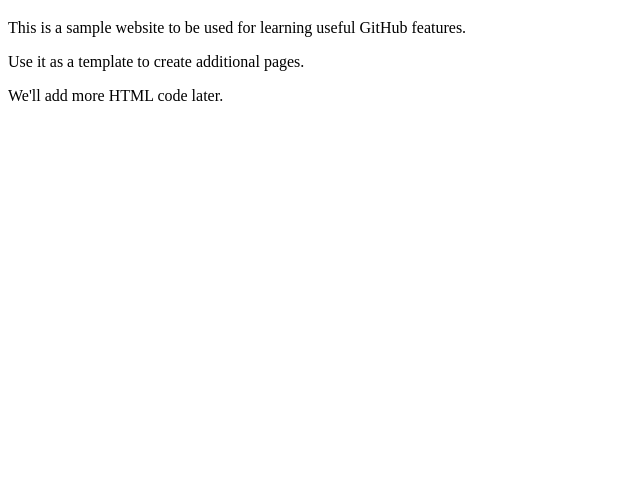
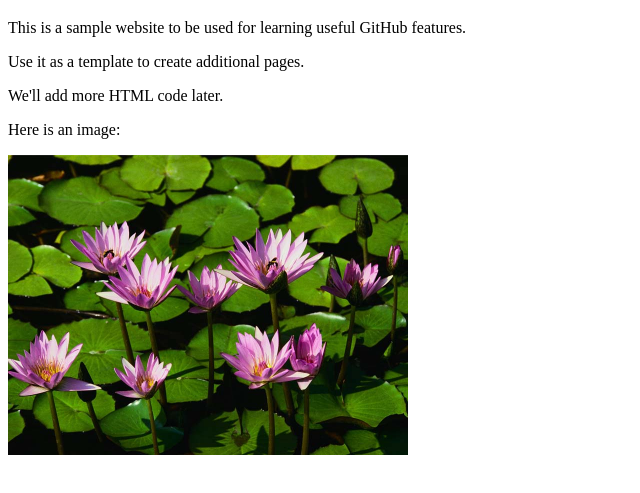
Before and after one commit to dszarkow/LearnGitHub, a plain HTML site: page blue.html in a window 1280 px wide. Shown: the part 61-554 px from the top of the page, without its empty margins (0-640 px from the left). Drawn offline with Linux system fonts and the light colour scheme.

Commit message:
Added one image to each page.

```diff
--- a/blue.html
+++ b/blue.html
@@ -12,6 +12,11 @@
     <p>Use it as a template to create additional pages.</p>
     <p>We'll add more HTML code later.</p>
 
+    <p>Here is an image:</p>
+	<p>
+	<img alt="Water Lilies.jpg" height="300" src="images/Water%20lilies.jpg" width="400"></p>
+
+
 </body>
 
 </html>
```
Also changed, not shown: green.html (+5 -0 lines), index.html (+1 -1 lines), red.html (+5 -0 lines).
